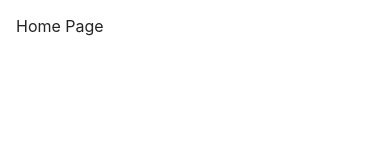
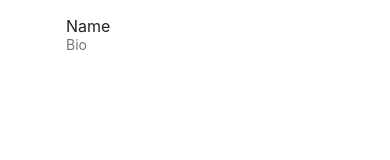
Before and after one commit to Peterhyh/uncut-social, a React Native app: screen / in a window 390 px wide. Shown: the top 160 px of the page. Built offline with nearby package versions, Linux system fonts and the light colour scheme.

Commit message:
profile schema update

```diff
--- a/screens/MainComponent.js
+++ b/screens/MainComponent.js
@@ -1,10 +1,11 @@
-import HomeScreen from './HomeScreen';
+// import HomeScreen from './HomeScreen';
+import ProfileScreen from './ProfileScreen';
 import { useState } from 'react';
 
 const Main = () => {
     const [content, setContent] = useState();
     return (
-        <HomeScreen />
+        <ProfileScreen />
     )
 };
 
--- a/screens/ProfileScreen.js
+++ b/screens/ProfileScreen.js
@@ -1,10 +1,16 @@
-import { View } from 'react-native';
-import { Avatar } from 'react-native-elements';
+import { View, Text } from 'react-native';
+import { Avatar, ListItem } from 'react-native-elements';
 
 const ProfileScreen = () => {
     return (
         <View>
-            <Avatar />
+            <ListItem>
+                <Avatar />
+                <ListItem.Content>
+                    <ListItem.Title>Name</ListItem.Title>
+                    <ListItem.Subtitle>Bio</ListItem.Subtitle>
+                </ListItem.Content>
+            </ListItem>
         </View>
     )
 };
```
